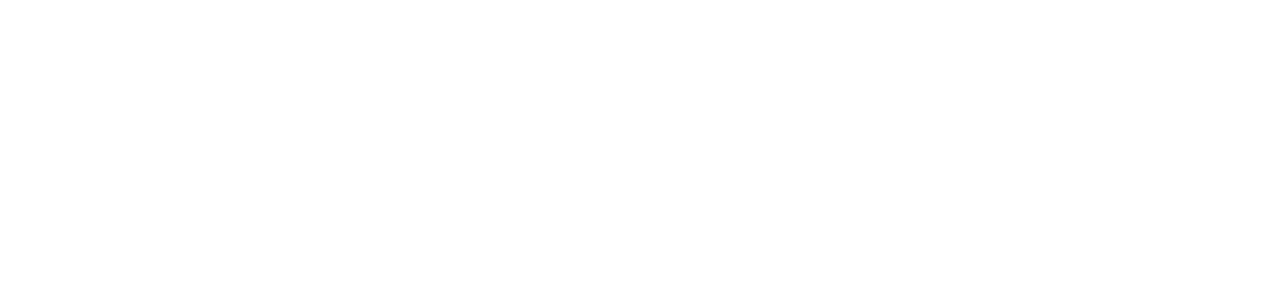
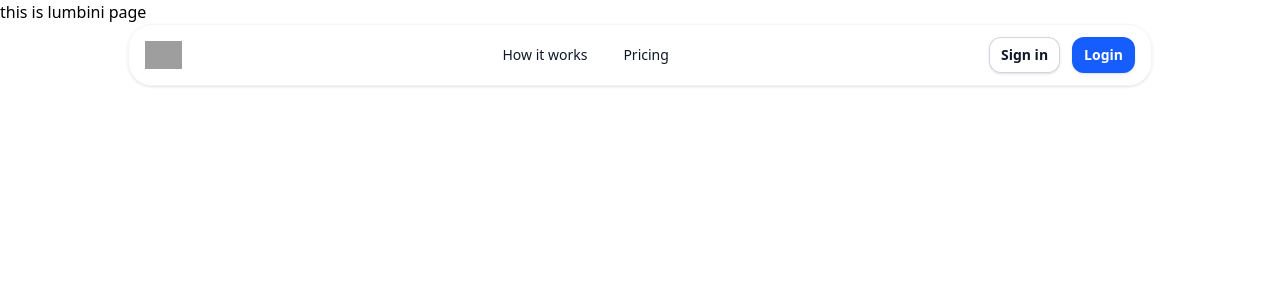
Before and after one commit to bibash777225/cultural-project, a React (Vite) app in the folder card_practice/: page /Lumbini in a window 1280 px wide. Before the commit this address had no page. Shown: the top 300 px of the page. Built offline with nearby package versions, Linux system fonts and the light colour scheme; grey boxes are pictures that could not be loaded.

Commit message:
minor change

```diff
--- a/card_practice/src/App.jsx
+++ b/card_practice/src/App.jsx
@@ -1,14 +1,17 @@
 import { BrowserRouter,Routes,Route } from "react-router-dom"
-import Card from "./Components/Card"
+import Home from "./Components/Home"
 import BhaktapurDurbar from "./Pages/BhaktapurDubar"
+import Lumbini from "./Pages/Lumbini"
 
 function App() {
   return(
     <>
        <BrowserRouter>
        <Routes>
-        <Route path="/" element={<Card />} />
+        <Route path="/" element={<Home />} />
         <Route path="/BhaktapurDurbar" element={<BhaktapurDurbar />}/>
+        <Route path="/Lumbini" element={<Lumbini />}/>
+
         </Routes>
 
        </BrowserRouter>
--- a/card_practice/src/Components/Card.jsx
+++ /dev/null
@@ -1,30 +0,0 @@
-import { Link } from "react-router-dom";
-
-function Card(){
-    return(
-        <>
-
-
-
-{/* This is card section */}
-<section className="bg-zinc-50 overflow-hidden">
-  <div className="max-w-screen-xl 2xl:max-w-screen-3xl px-8 md:px-12 mx-auto py-12 lg:py-24 space-y-24 h-svh flex flex-col justify-center">
-    <div className="flex flex-col sm:flex-row mx-auto">
-      {/*- Starts component */}
-      {/* Bhaktapur  */}
-     <Link to="/BhaktapurDurbar">
-      <img src="https://i.pinimg.com/736x/44/a2/80/44a28061008c72849c8dae6b42815a1b.jpg" className="rounded-xl  rotate-6 hover:rotate-0 duration-500 hover:-translate-y-12 h-full w-full object-cover hover:scale-150 transform origin-bottom" alt="#_" /> </Link>
-
-      {/* Lumbini */}
-      <a href="#_"> <img src="https://i.pinimg.com/736x/c4/bb/37/c4bb372ba9590f757479ac40b0df4592.jpg" className="rounded-xl  -rotate-12 hover:rotate-0 duration-500 hover:-translate-y-12 h-full w-full object-cover hover:scale-150 transform origin-bottom" alt="#_" /> </a><a href="#_"> <img src="https://i.pinimg.com/736x/a3/7f/e5/a37fe56420d2aa5343c30e038dfa436b.jpg" className="rounded-xl  rotate-6 hover:rotate-0 duration-500 hover:-translate-y-12 h-full w-full object-cover hover:scale-150 transform origin-bottom" alt="#_" /> </a><a href="#_"> <img src="https://i.pinimg.com/736x/6a/8a/12/6a8a12101ac39eedb98e99f0bcd2ca4e.jpg" className="rounded-xl  -rotate-12 hover:rotate-0 duration-500 hover:-translate-y-12 h-full w-full object-cover hover:scale-150 transform origin-bottom" alt="#_" /> </a>
-
-
-              </div>
-        </div>
-</section>
-
-
-        </>
-    )
-}
-export default Card;
--- /dev/null
+++ b/card_practice/src/Components/Home.jsx
@@ -0,0 +1,36 @@
+import { Link } from "react-router-dom";
+import Navbar from "./Navbar";
+
+function Home(){
+    return(
+        <>
+{/* this is navbar */}
+
+  <Navbar/>
+
+
+{/* This is card section */}
+<section className="bg-zinc-50 overflow-hidden">
+  <div className="max-w-screen-xl 2xl:max-w-screen-3xl px-8 md:px-12 mx-auto py-12 lg:py-24 space-y-24 h-svh flex flex-col justify-center">
+    <div className="flex flex-col sm:flex-row mx-auto">
+      {/*- Starts component */}
+      {/* Bhaktapur  */}
+     <Link to="/BhaktapurDurbar">
+      <img src="https://i.pinimg.com/736x/44/a2/80/44a28061008c72849c8dae6b42815a1b.jpg" className="rounded-xl  rotate-6 hover:rotate-0 duration-500 hover:-translate-y-12 h-full w-full object-cover hover:scale-150 transform origin-bottom" alt="#_" /> </Link>
+
+      {/* Lumbini */}
+
+      <Link to ="/Lumbini"><img src="https://i.pinimg.com/736x/c4/bb/37/c4bb372ba9590f757479ac40b0df4592.jpg" className="rounded-xl  -rotate-12 hover:rotate-0 duration-500 hover:-translate-y-12 h-full w-full object-cover hover:scale-150 transform origin-bottom" alt="#_" /> </Link>
+       {/* this is mustang */}
+      <a href="#_"> <img src="https://i.pinimg.com/736x/a3/7f/e5/a37fe56420d2aa5343c30e038dfa436b.jpg" className="rounded-xl  rotate-6 hover:rotate-0 duration-500 hover:-translate-y-12 h-full w-full object-cover hover:scale-150 transform origin-bottom" alt="#_" /> </a><a href="#_"> <img src="https://i.pinimg.com/736x/6a/8a/12/6a8a12101ac39eedb98e99f0bcd2ca4e.jpg" className="rounded-xl  -rotate-12 hover:rotate-0 duration-500 hover:-translate-y-12 h-full w-full object-cover hover:scale-150 transform origin-bottom" alt="#_" /> </a>
+
+
+              </div>
+        </div>
+</section>
+
+
+        </>
+    )
+}
+export default Home;
--- /dev/null
+++ b/card_practice/src/Pages/Lumbini.jsx
@@ -0,0 +1,11 @@
+import Navbar from "../Components/Navbar"
+
+function Lumbini(){
+    return(
+        <>
+        <Navbar/>
+        <h1> this is lumbini page</h1>
+        </>
+    )
+}
+export default Lumbini
```
